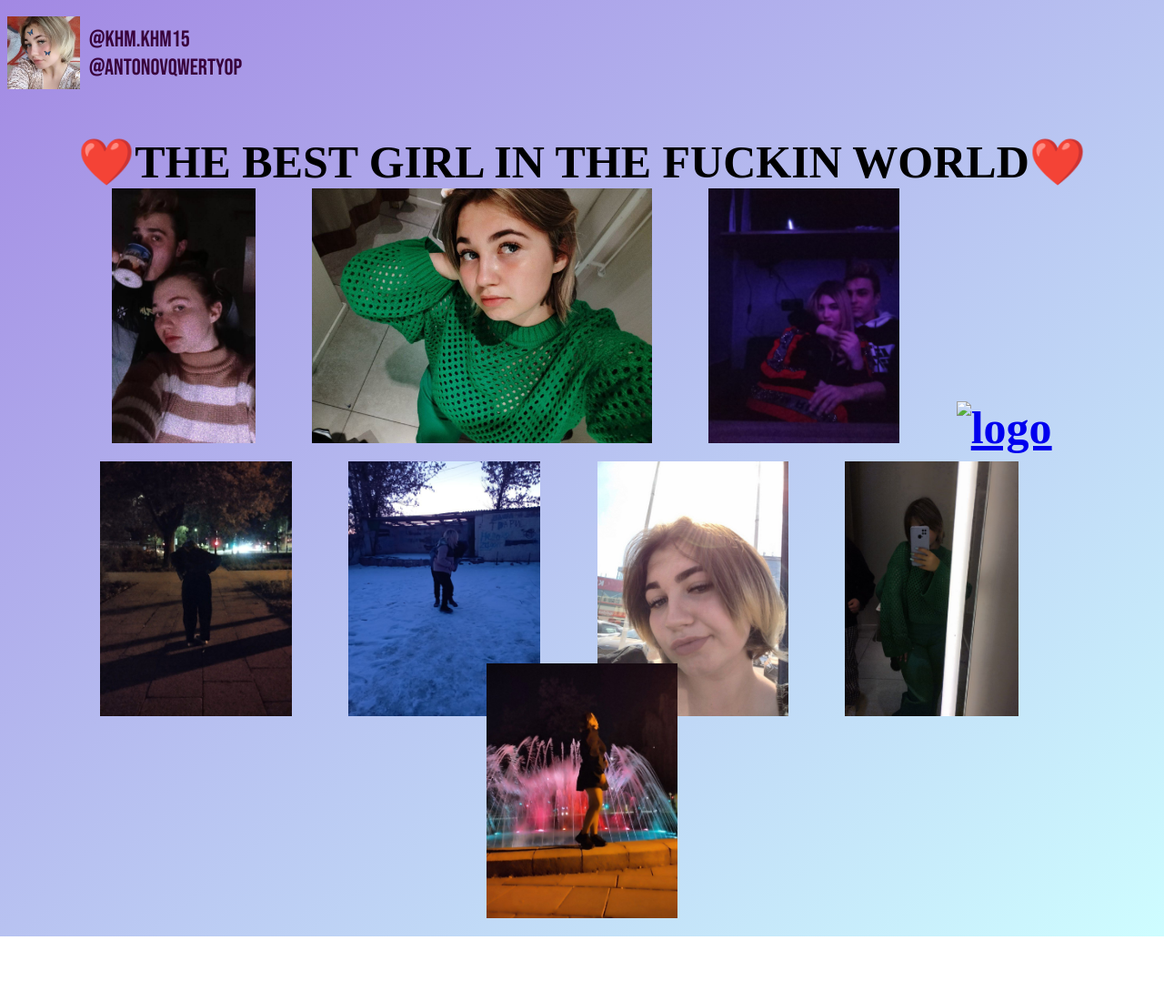
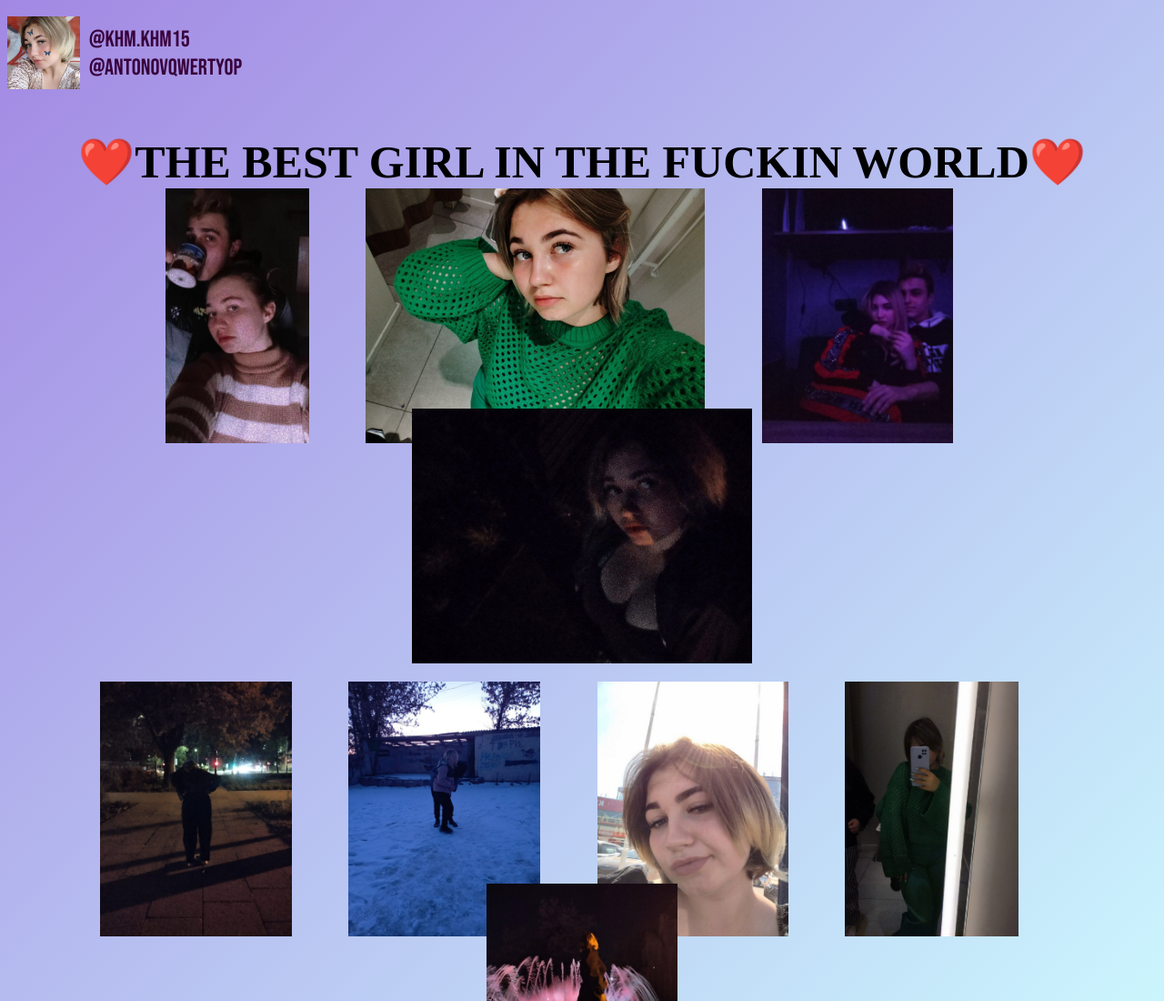
Before and after one commit to YehorAntonov/vika-yehor, a website: page src/index.html in a window 1280 px wide. Shown: the top 1100 px of the page at 91% size. Before the commit the page ends 1029 px from the top, so only its background shows below. Drawn offline with nearby package versions, Linux system fonts and the light colour scheme; files that its build step writes are made by us from their sources; a web font is replaced by a local one.

Commit message:
Update index.html

```diff
--- a/src/index.html
+++ b/src/index.html
@@ -27,7 +27,7 @@
 			<a href="/"><img class="image1" alt="logo" src="vika3.jpg"/></a>
 			<a href="/"><img class="image2" alt="logo" src="vika4.jpg"/></a>
 			<a href="/"><img class="image3" alt="logo" src="vika5.jpg"/></a>
-			<a href="/"><img class="image4" alt="logo" src=vika.jpg"/></a>
+			<a href="/"><img class="image4" alt="logo" src="vika.jpg"/></a>
 			<p></p>
 			<a href="/"><img class="image7" alt="logo" src="vika7.jpg"/></a>
 			<a href="/"><img class="image8" alt="logo" src="vika8.jpg"/></a>
```
